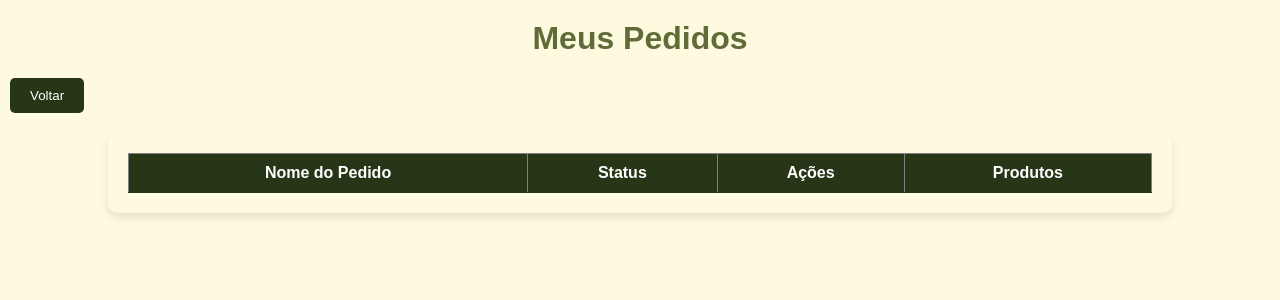
After one commit to Guilherme-alexandr/Controle, a Flask app: page /cliente/pedidos in a window 1280 px wide. The commit adds this page. Shown: the top 300 px of the page. Run offline with Flask 3, Linux system fonts and the light colour scheme; lists and menus that the app fills with data are empty.

Commit message:
Add files via upload

```diff
--- a/Controle/site/cliente.py
+++ b/Controle/site/cliente.py
@@ -1,6 +1,6 @@
 from flask import Blueprint, render_template, request, jsonify, session
 from database import SessionLocal
-from models import Produto, Pedido
+from models import Produto, Pedido, PedidoProduto
 
 cliente_bp = Blueprint('cliente', __name__)
 
@@ -12,33 +12,139 @@ def cliente():
 def ver_carrinho():
     return render_template('carrinho.html')
 
+@cliente_bp.route('/pedidos')
+def ver_pedidos():
+    return render_template('pedidos.html')
 
-@cliente_bp.route('/finalizar-pedido', methods=['POST'])
-def finalizar_pedido():
+# realizar pedido
+@cliente_bp.route('/realizar_pedido', methods=['POST'])
+def realizar_pedido():
     try:
         cliente_id = session.get('cliente_id')
         if not cliente_id:
             return jsonify({'success': False, 'error': 'Cliente não autenticado.'}), 401
 
         data = request.json
-        produtos = data['produtos']
+        produtos = data.get('produtos')
+        nome_pedido = data.get('nomePedido')
+
+        if not produtos or len(produtos) == 0:
+            return jsonify({'success': False, 'error': 'Nenhum produto enviado.'}), 400
 
         session_db = SessionLocal()
-        novo_pedido = Pedido(cliente_id=cliente_id, status='pendente')
+
+        novo_pedido = Pedido(usuario_id=cliente_id, status='pendente', nome_pedido=nome_pedido)
         session_db.add(novo_pedido)
         session_db.commit()
-
         for produto_id in produtos:
             produto = session_db.query(Produto).filter(Produto.id == produto_id).first()
             if produto:
-                # Aqui você deve adicionar a lógica para associar os produtos ao pedido
-                # Supondo que você tenha uma tabela intermediária, por exemplo, PedidoProduto, você deve adicionar
-                # esse produto ao pedido aqui, mas falta o código para isso.
-                pass
+                pedido_produto = PedidoProduto(pedido_id=novo_pedido.id, produto_id=produto.id)
+                session_db.add(pedido_produto)
+            else:
+                return jsonify({'success': False, 'error': f'Produto com ID {produto_id} não encontrado.'}), 404
 
         session_db.commit()
         session_db.close()
 
-        return jsonify({'success': True, 'message': 'Pedido finalizado com sucesso!'}), 201
+        return jsonify({'success': True, 'message': 'Pedido realizado com sucesso!'}), 201
+
+    except Exception as e:
+        session_db.rollback()
+        session_db.close()
+        return jsonify({'success': False, 'error': str(e)}), 500
+
+
+# Listar
+@cliente_bp.route('/pedidos/listar', methods=['GET'])
+def listar_pedidos():
+    try:
+        cliente_id = session.get('cliente_id')
+        if not cliente_id:
+            return jsonify({'success': False, 'error': 'Cliente não autenticado.'}), 401
+
+        session_db = SessionLocal()
+        pedidos = session_db.query(Pedido).filter(Pedido.usuario_id == cliente_id).all()
+
+        pedidos_lista = []
+        for pedido in pedidos:
+            pedidos_lista.append({
+                'id': pedido.id,
+                'nome_pedido': pedido.nome_pedido,
+                'status': pedido.status,
+                'produtos': [produto.id for produto in pedido.produtos]
+            })
+
+        session_db.close()
+
+        return jsonify({'success': True, 'pedidos': pedidos_lista}), 200
     except Exception as e:
         return jsonify({'success': False, 'error': str(e)}), 500
+
+
+# Realizar pagamento
+@cliente_bp.route('/realizar-pagamento/<int:pedido_id>', methods=['POST'])
+def realizar_pagamento(pedido_id):
+    cliente_id = session.get('cliente_id')
+
+    if not cliente_id:
+        return jsonify({'success': False, 'error': 'Cliente não autenticado.'}), 401
+
+    session_db = SessionLocal()
+    pedido = session_db.query(Pedido).filter(Pedido.id == pedido_id, Pedido.usuario_id == cliente_id).first()
+
+    if not pedido:
+        return jsonify({'success': False, 'error': 'Pedido não encontrado.'}), 404
+
+    if pedido.status != 'pendente':
+        return jsonify({'success': False, 'error': 'Este pedido já foi pago ou cancelado.'}), 400
+
+    pedido.status = 'pago'
+    session_db.commit()
+    session_db.close()
+
+    return jsonify({'success': True, 'message': 'Pagamento realizado com sucesso.'})
+
+#atualizar nome do pedido
+@cliente_bp.route('/atualizar-nome-pedido/<int:pedido_id>', methods=['POST'])
+def atualizar_nome_pedido(pedido_id):
+    novo_nome = request.json.get('nome_pedido')
+    cliente_id = session.get('cliente_id')
+
+    if not cliente_id:
+        return jsonify({'success': False, 'error': 'Cliente não autenticado.'}), 401
+
+    session_db = SessionLocal()
+    pedido = session_db.query(Pedido).filter(Pedido.id == pedido_id, Pedido.usuario_id == cliente_id).first()
+
+    if not pedido:
+        return jsonify({'success': False, 'error': 'Pedido não encontrado.'}), 404
+
+    pedido.nome_pedido = novo_nome
+    session_db.commit()
+    session_db.close()
+
+    return jsonify({'success': True, 'message': 'Nome do pedido atualizado com sucesso.'})
+
+#Cancelar pedido
+@cliente_bp.route('/cancelar-pedido/<int:pedido_id>', methods=['POST'])
+def cancelar_pedido(pedido_id):
+    cliente_id = session.get('cliente_id')
+
+    if not cliente_id:
+        return jsonify({'success': False, 'error': 'Cliente não autenticado.'}), 401
+
+    session_db = SessionLocal()
+    pedido = session_db.query(Pedido).filter(Pedido.id == pedido_id, Pedido.usuario_id == cliente_id).first()
+
+    if not pedido:
+        return jsonify({'success': False, 'error': 'Pedido não encontrado.'}), 404
+
+    if pedido.status != 'pendente':
+        return jsonify({'success': False, 'error': 'Este pedido já foi pago ou cancelado.'}), 400
+
+    pedido.status = 'cancelado'
+    session_db.commit()
+    session_db.close()
+
+    return jsonify({'success': True, 'message': 'Pedido cancelado com sucesso.'})
--- a/Controle/site/models.py
+++ b/Controle/site/models.py
@@ -31,11 +31,11 @@ class Pedido(Base):
     __tablename__ = 'pedidos'
 
     id = Column(Integer, primary_key=True, index=True)
-    cliente_id = Column(Integer, ForeignKey('usuarios.id'))
+    usuario_id = Column(Integer, ForeignKey('usuarios.id'))
     status = Column(String(50), default='pendente')
+    nome_pedido = Column(String(255))
 
     usuario = relationship('Usuario', back_populates='pedidos')
-
     produtos = relationship('PedidoProduto', back_populates='pedido')
 
 
--- /dev/null
+++ b/Controle/site/static/css/pedidos.css
@@ -0,0 +1,95 @@
+:root {
+    --verde-oliva-escuro: #606C38;
+    --verde-escuro: #283618;
+    --creme-claro: #FEFAE0;
+    --amarelo-mostarda: #DDA15E;
+    --marrom: #BC6C25;
+}
+
+body {
+    font-family: Arial, sans-serif;
+    background-color: var(--creme-claro);
+    color: var(--verde-escuro);
+    margin: 0;
+    padding: 0;
+}
+
+h1 {
+    text-align: center;
+    color: var(--verde-oliva-escuro);
+    margin-top: 20px;
+}
+
+button {
+    background-color: var(--marrom);
+    color: white;
+    padding: 10px 20px;
+    border: none;
+    border-radius: 5px;
+    cursor: pointer;
+    transition: background-color 0.3s;
+}
+
+button:hover {
+    background-color: var(--amarelo-mostarda);
+}
+
+#voltar {
+    background-color: var(--verde-escuro);
+    margin-left: 10px;
+}
+
+#voltar:hover {
+    background-color: var(--verde-oliva-escuro);
+}
+
+#pedidoContainer {
+    width: 80%;
+    margin: 20px auto;
+    background-color: var(--creme-claro);
+    padding: 20px;
+    border-radius: 10px;
+    box-shadow: 0 4px 8px rgba(0, 0, 0, 0.1);
+}
+
+table {
+    width: 100%;
+    border-collapse: collapse;
+}
+
+th, td {
+    padding: 10px;
+    text-align: center;
+    border-bottom: 1px solid var(--verde-escuro);
+}
+
+th {
+    background-color: var(--verde-escuro);
+    color: white;
+}
+
+td {
+    background-color: var(--creme-claro);
+}
+
+.btn-pagar {
+    background-color: var(--amarelo-mostarda);
+    color: white;
+}
+
+.btn-cancelar {
+    background-color: var(--marrom);
+    color: white;
+}
+
+.btn-pagar:hover,
+.btn-cancelar:hover {
+    opacity: 0.8;
+}
+
+#pedidosTabela tbody td button {
+    padding: 5px 10px;
+    border: none;
+    border-radius: 5px;
+    cursor: pointer;
+}
--- /dev/null
+++ b/Controle/site/static/js/pedidos.js
@@ -0,0 +1,100 @@
+document.addEventListener('DOMContentLoaded', function () {
+    listarPedidos();
+
+    document.querySelector('#voltar').addEventListener('click', function () {
+        window.location.href = '/cliente/';
+    });
+});
+
+function listarPedidos() {
+    fetch('/cliente/pedidos/listar')
+        .then(response => response.json())
+        .then(data => {
+            if (data.success) {
+                const pedidos = data.pedidos;
+                const tabela = document.querySelector('#pedidosTabela tbody');
+
+                if (pedidos.length === 0) {
+                    tabela.innerHTML = '<tr><td colspan="4">Você ainda não fez nenhum pedido.</td></tr>';
+                    return;
+                }
+
+                tabela.innerHTML = '';
+
+                pedidos.forEach((pedido) => {
+                    const tr = document.createElement('tr');
+                    tr.innerHTML = `
+                        <td>${pedido.nome_pedido || 'Sem nome'}</td>
+                        <td>${pedido.status}</td>
+                        <td>
+                            ${
+                                pedido.status === 'pendente'
+                                ? `<button class="btn-pagar" onclick="realizarPagamento(${pedido.id})">Pagar</button>
+                                   <button class="btn-cancelar" onclick="cancelarPedido(${pedido.id})">Cancelar</button>`
+                                : 'Pedido pago ou cancelado'
+                            }
+                        </td>
+                        <td><button onclick="verProdutos(${pedido.id})">Ver Produtos</button></td>
+                    `;
+                    tabela.appendChild(tr);
+                });
+            } else {
+                alert('Erro ao carregar pedidos.');
+            }
+        })
+        .catch(error => {
+            console.error('Erro ao listar pedidos:', error);
+            alert('Erro inesperado ao listar pedidos.');
+        });
+}
+
+function realizarPagamento(pedidoId) {
+    fetch(`/cliente/pedidos/pagar/${pedidoId}`, { method: 'POST' })
+        .then(response => response.json())
+        .then(data => {
+            if (data.success) {
+                alert('Pedido pago com sucesso!');
+                listarPedidos();
+            } else {
+                alert('Erro ao pagar o pedido.');
+            }
+        })
+        .catch(error => {
+            console.error('Erro ao realizar o pagamento:', error);
+            alert('Erro inesperado ao realizar pagamento.');
+        });
+}
+
+function cancelarPedido(pedidoId) {
+    fetch(`/cliente/pedidos/cancelar/${pedidoId}`, { method: 'POST' })
+        .then(response => response.json())
+        .then(data => {
+            if (data.success) {
+                alert('Pedido cancelado com sucesso!');
+                listarPedidos();
+            } else {
+                alert('Erro ao cancelar o pedido.');
+            }
+        })
+        .catch(error => {
+            console.error('Erro ao cancelar o pedido:', error);
+            alert('Erro inesperado ao cancelar pedido.');
+        });
+}
+
+function verProdutos(pedidoId) {
+    fetch(`/cliente/pedidos/produtos/${pedidoId}`)
+        .then(response => response.json())
+        .then(data => {
+            if (data.success) {
+                const produtos = data.produtos;
+                alert(`Produtos do pedido:\n${produtos.map(p => p.nome).join(', ')}`);
+            } else {
+                alert('Erro ao visualizar produtos.');
+            }
+        })
+        .catch(error => {
+            console.error('Erro ao visualizar produtos:', error);
+            alert('Erro inesperado ao visualizar produtos.');
+        });
+}
--- /dev/null
+++ b/Controle/site/templates/pedidos.html
@@ -0,0 +1,31 @@
+<!DOCTYPE html>
+<html lang="pt-br">
+<head>
+    <meta charset="UTF-8">
+    <meta name="viewport" content="width=device-width, initial-scale=1.0">
+    <title>Meus Pedidos</title>
+    <link rel="stylesheet" href="/static/css/pedidos.css">
+</head>
+<body>
+    <h1>Meus Pedidos</h1>
+    <button id="voltar">Voltar</button>
+
+    <div id="pedidoContainer">
+        <table border="1" id="pedidosTabela">
+            <thead>
+                <tr>
+                    <th>Nome do Pedido</th>
+                    <th>Status</th>
+                    <th>Ações</th>
+                    <th>Produtos</th>
+                </tr>
+            </thead>
+            <tbody>
+
+            </tbody>
+        </table>
+    </div>
+
+    <script src="/static/js/pedidos.js"></script>
+</body>
+</html>
--- a/Controle/site/templates/produtos.html
+++ b/Controle/site/templates/produtos.html
@@ -73,7 +73,7 @@
         </tr>
       </thead>
       <tbody>
-        <!-- carregar produtos aqui -->
+
       </tbody>
     </table>
   </div>
```
Also changed, not shown: Controle/site/static/css/carrinho.css (+29 -49 lines), Controle/site/static/js/carrinho.js (+48 -11 lines), Controle/site/static/js/cliente.js (+12 -0 lines), Controle/site/templates/carrinho.html (+8 -4 lines), Controle/site/templates/cliente.html (+3 -8 lines).
